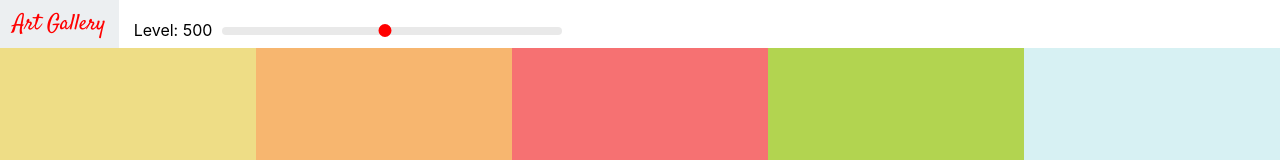
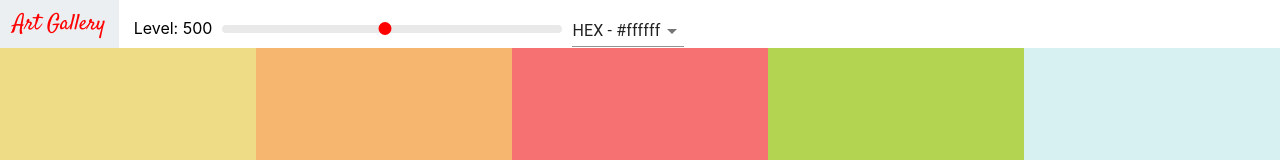
Before and after one commit to Giselle-Design/Palette_Of_Colors_React, a React (Create React App) app: page / in a window 1280 px wide. Shown: the top 160 px of the page. Built offline with nearby package versions, Linux system fonts and the light colour scheme.

Commit message:
Add Select and Material UI

```diff
--- a/package.json
+++ b/package.json
@@ -3,6 +3,7 @@
   "version": "0.1.0",
   "private": true,
   "dependencies": {
+    "@material-ui/core": "^4.11.0",
     "chroma-js": "^2.1.0",
     "cra-template": "1.0.3",
     "rc-slider": "^9.3.1",
--- a/src/Navbar.css
+++ b/src/Navbar.css
@@ -24,7 +24,11 @@
 
 
 .slider-container {
-    margin-top: 20px;
+    margin-top: 18px;
+}
+
+.select-container {
+    margin-top: 15px;
 }
 
 .slider {
--- a/src/Navbar.js
+++ b/src/Navbar.js
@@ -1,4 +1,6 @@
 import React, { Component } from 'react';
+import Select from '@material-ui/core/Select';
+import MenuItem from '@material-ui/core/MenuItem';
 import Slider from "rc-slider";
 import "rc-slider/assets/index.css";
 import "./Navbar.css";
@@ -7,8 +9,20 @@
 
 
 class Navbar extends Component{
+    constructor(props){
+        super(props);
+        this.state ={format: "hex"};
+        this.handleChange=this.handleChange.bind(this);
+    }
+
+     handleChange(e){
+        this.setState({format: e.target.value});
+        this.props.handleChange(e.target.value);
+     }
+
     render() {
         const {level, ChangeLevel} = this.props;
+        const {format} = this.state;
         return(
             <header className="Navbar">
                 <div className="logo">
@@ -22,9 +36,15 @@
                      min={100}
                      max={900}
                      step={100}
-                   onAfterChange={this.props.ChangeLevel}/>
+                     onAfterChange={ChangeLevel}/>
                   </div>
-
+                </div>
+                <div className="select-container">
+                    <Select value={format} onChange={this.handleChange}>
+                        <MenuItem value='hex'>HEX - #ffffff</MenuItem>
+                        <MenuItem value='rgb'>RGB - (255,255,255)</MenuItem>
+                        <MenuItem value='rgba'>RGBA - (255,255,255,0.1)</MenuItem>
+                    </Select>
                 </div>
 
             </header>
--- a/src/Palette.js
+++ b/src/Palette.js
@@ -9,23 +9,30 @@
 class Palette extends Component {
     constructor(props){
         super(props);
-        this.state = { level: 500 };
+        this.state = { level: 500, format: "hex" };
         this.ChangeLevel=this.ChangeLevel.bind(this)
+        this.ChangeFormat=this.ChangeFormat.bind(this)
     }
 
     ChangeLevel(level){
-        this.setState({level})
+        this.setState({level});
+    }
+
+    ChangeFormat(val){
+        this.setState({format: val});
     }
 
     render() {
              const { colors } = this.props.palette;
-             const { level } = this.state;
+             const { level, format } = this.state;
              const colorboxes = colors[level].map(color =>(
-            <ColorBox background={color.hex} name={color.name} />
+            <ColorBox background={color[format]} name={color.name} />
                 ));
         return (
             <div className="Palette">
-                <Navbar level={level} ChangeLevel={this.ChangeLevel}/>
+                <Navbar level={level}
+                ChangeLevel={this.ChangeLevel}
+                handleChange={this.ChangeFormat}/>
                 <div className="palette-colors">
                     {colorboxes}
                 </div>
```
Also changed, not shown: 1 other file (tests, documents, lock files or other folders). Lines whose indentation alone changed are shown as unchanged.
